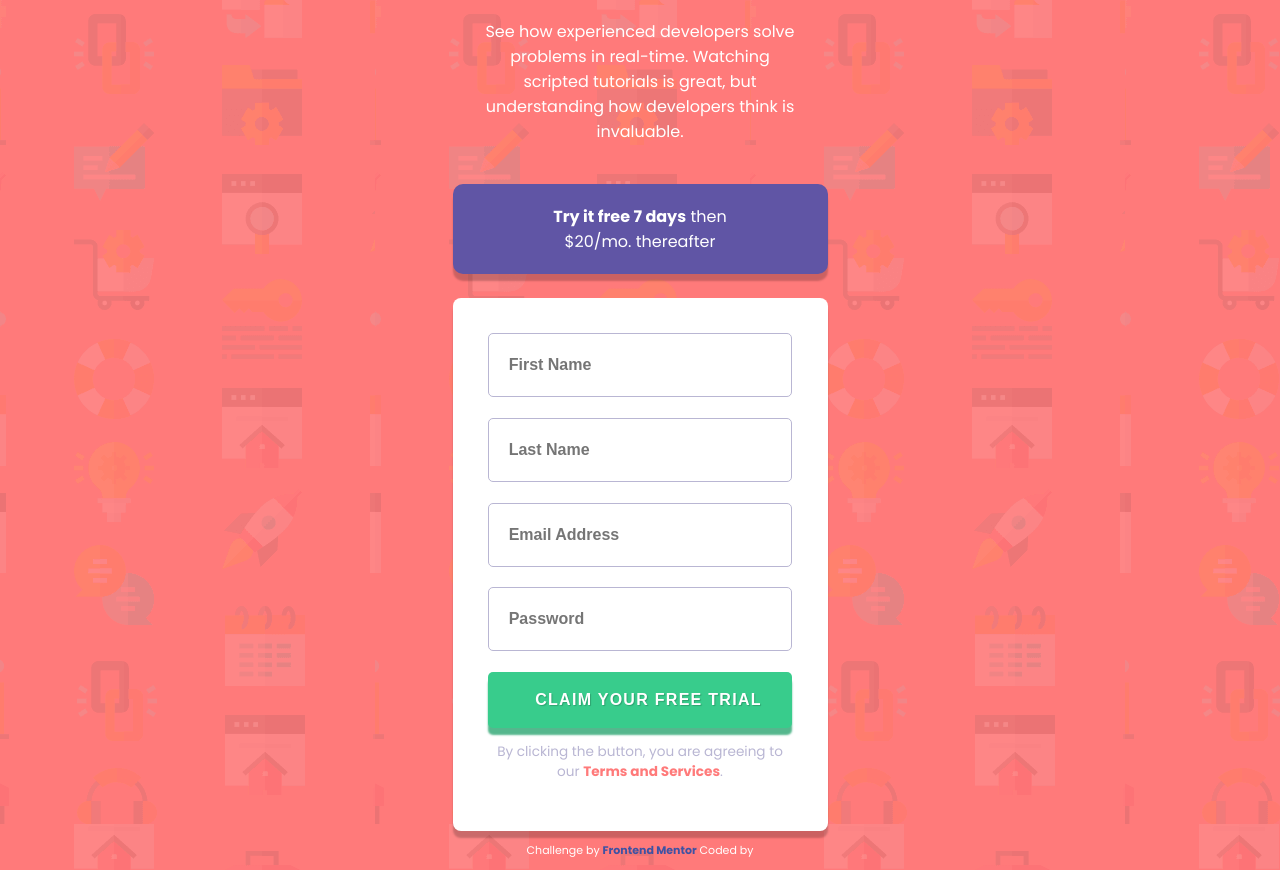
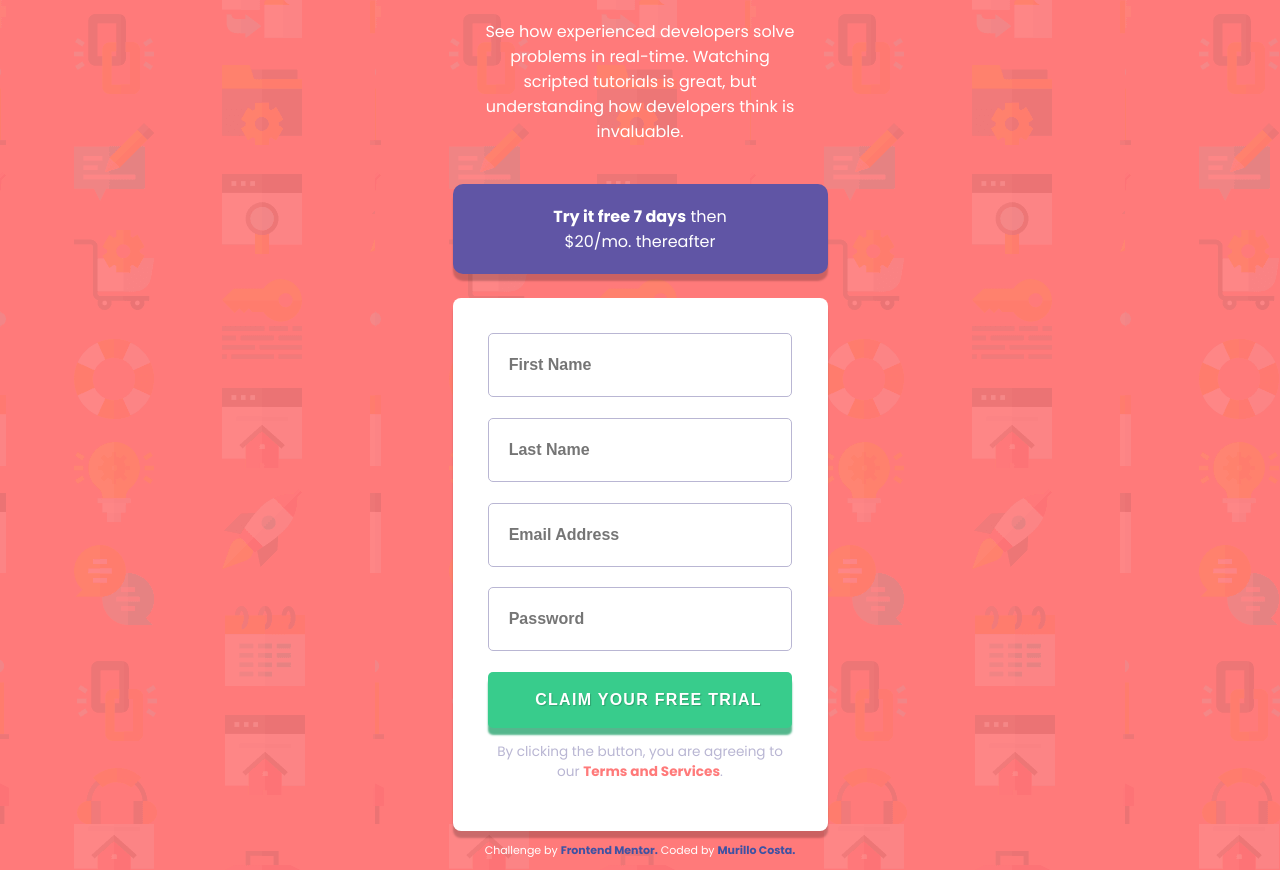
Before and after one commit to murillocosta/frontendmentor-challenges, a plain HTML site: page Intro component with sign-up form challenge hub/index.html in a window 1280 px wide. Shown: the part 176-1046 px from the top of the page. Drawn offline with Linux system fonts and the light colour scheme.

Commit message:
Update index.html

```diff
--- a/Intro component with sign-up form challenge hub/index.html
+++ b/Intro component with sign-up form challenge hub/index.html
@@ -26,8 +26,8 @@
     </main>
     <footer>
         <p class="attribution">
-          Challenge by <a href="https://www.frontendmentor.io/?ref=challenge" target="_blank">Frontend Mentor</a>
-          Coded by <a href="https://github.com/murillocosta" target="_blank"></a>
+          Challenge by <a href="https://www.frontendmentor.io/?ref=challenge" target="_blank">Frontend Mentor.</a>
+          Coded by <a href="https://github.com/murillocosta" target="_blank">Murillo Costa.</a>
         </p>
       </footer>
 
```
